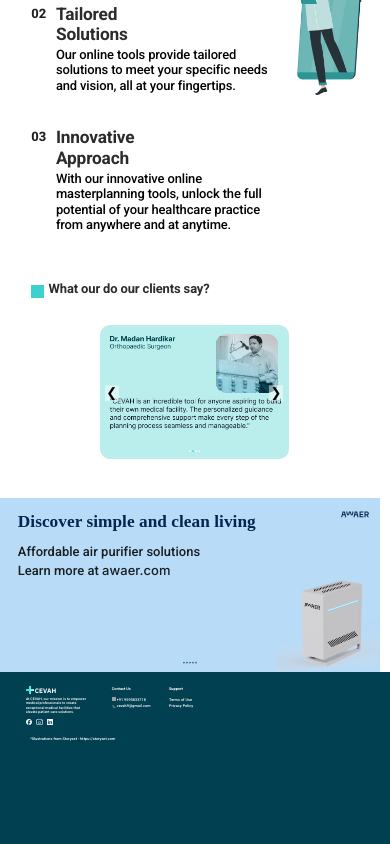
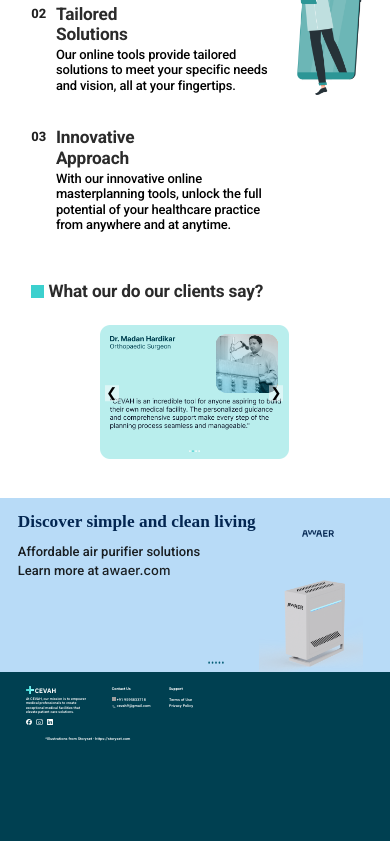
Before and after one commit to rohantikotekar/cevah-frontend-final, a React (Create React App) app: page / in a window 390 px wide. Shown: the part 1708-2552 px from the top of the page. Built offline with nearby package versions, Linux system fonts and the light colour scheme; grey boxes are pictures that could not be loaded; a web font is replaced by a local one.

Commit message:
landing mobile view changes 2

```diff
--- a/src/pages/Desktop.css
+++ b/src/pages/Desktop.css
@@ -286,7 +286,7 @@
 }
 .what-our-do-our-clients-say-parent {
   position: absolute;
-  top: 0;
+  top: 3rem;
   left: 0;
   width: 43.5rem;
   height: 3.625rem;
@@ -841,7 +841,7 @@
 
  width: 105%;
  position: relative;
- height: 590.625rem;
+ height: 236.625rem;
  overflow: hidden;
  text-align: left;
 
@@ -853,7 +853,8 @@
     font-size: 1rem;
     padding: 0.5rem;
     /* min-height: 100vh; */
-    max-width: 92rem;
+    max-width: 99rem;
+        height: 590rem;
   }
   .our-platform-provides {
     position: relative;
@@ -891,7 +892,7 @@
     top: 0;
     left: 0;
     background-color: rgba(60, 208, 206, 0.36);
-    width: 90rem;
+    width: 99rem;
     height: 100.688rem;
 
   }
@@ -995,6 +996,15 @@
   font-size: 3rem;
 
 }
+.what-our-do-final {
+  position: absolute;
+  top: 0;
+  left: 3.125rem;
+  letter-spacing: -0.01em;
+  line-height: 120%;
+  font-weight: 600 !important;
+  font-size: 4rem;
+}
 .our-platform-provides-personal-wrapper {
   position: absolute;
   top: 180rem;
@@ -1096,7 +1106,7 @@
   font-size: 3rem;
 }
 .div1-final {
-  top: -70rem;
+  top: -69rem;
   left: 0;
   font-size: 3rem;
 }
@@ -1174,7 +1184,7 @@
     left: 0;
     width: 60.5rem;
     height: 3.625rem;
-    font-size: 4rem;
+    font-size: 6rem;
   }
   .discover-simple-and {
     top: 2.563rem;
@@ -1214,16 +1224,35 @@
     top: 510.688rem;
     left:0;
     background-color: #b8dbf7;
-    width: 88rem;
+    width: 100rem;
     height: 40.125rem;
     font-size: var(--font-size-13xl);
   }
+  .rectangle-icon {
+    position: absolute;
+    right: 0;
+    left: 60rem;
+    bottom: -1.687rem;
+    width: 24.125rem;
+    height: 25.875rem;
+    object-fit: cover;
+}
+.group-icon {
+  height: 4.81%;
+  width: 7.24%;
+  top: 17.96%;
+  right: 2.94%;
+  bottom: 88.23%;
+  left:70rem;
+  max-width: 100%;
+  max-height: 100%;
+}
   .footer-final {
     position: absolute;
     top: 550.813rem;
     left: 0;
     background-color: var(--color-darkslategray-200);
-    width: 92rem;
+    width: 99rem;
     height: 40.938rem;
     font-size: var(--font-size-sm);
     color: white;
@@ -1258,6 +1287,15 @@
     font-size: 4rem;
     color: #2b2b2b;
   }
+  /* .userfocus-icon {
+    position: absolute;
+    top: 74rem;
+    margin-left: 18rem;
+    width: 6.25rem;
+    height: 6.25rem;
+    overflow: hidden;
+    left: 65em;
+} */
   .group-parent2 {
     position: absolute;
     margin-top: 12rem;
```
